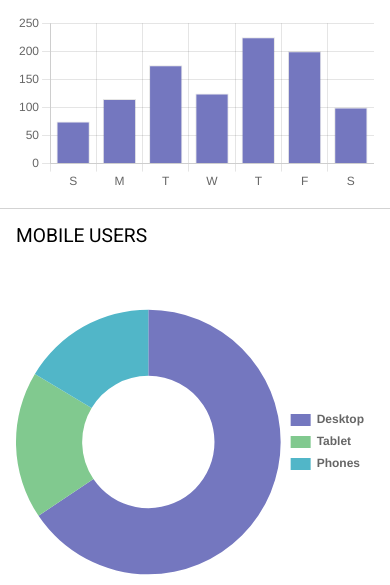
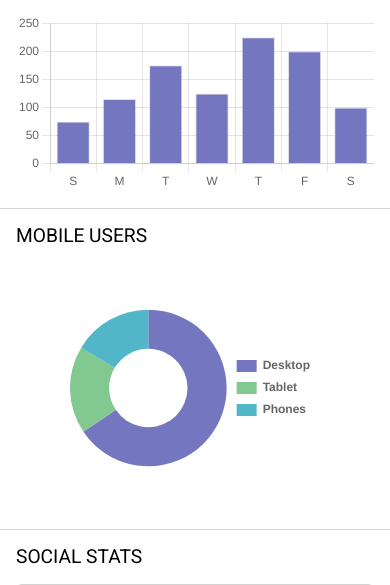
Before and after one commit to Stelchic/webapp-dashboard, a plain HTML site: page index.html in a window 390 px wide. Shown: the part 609-1194 px from the top of the page. Drawn offline with nearby package versions, Linux system fonts and the light colour scheme.

Commit message:
mobile users chart resize

```diff
--- a/scss/components/_graphs.scss
+++ b/scss/components/_graphs.scss
@@ -16,3 +16,7 @@
     border-radius: 30px;
     background: #81C98F;
 }
+.mobile-users .widget-container {
+    width: 70%;
+    margin: 0 auto;
+}
```
Also changed, not shown: css/styles.css, 1 other file.
